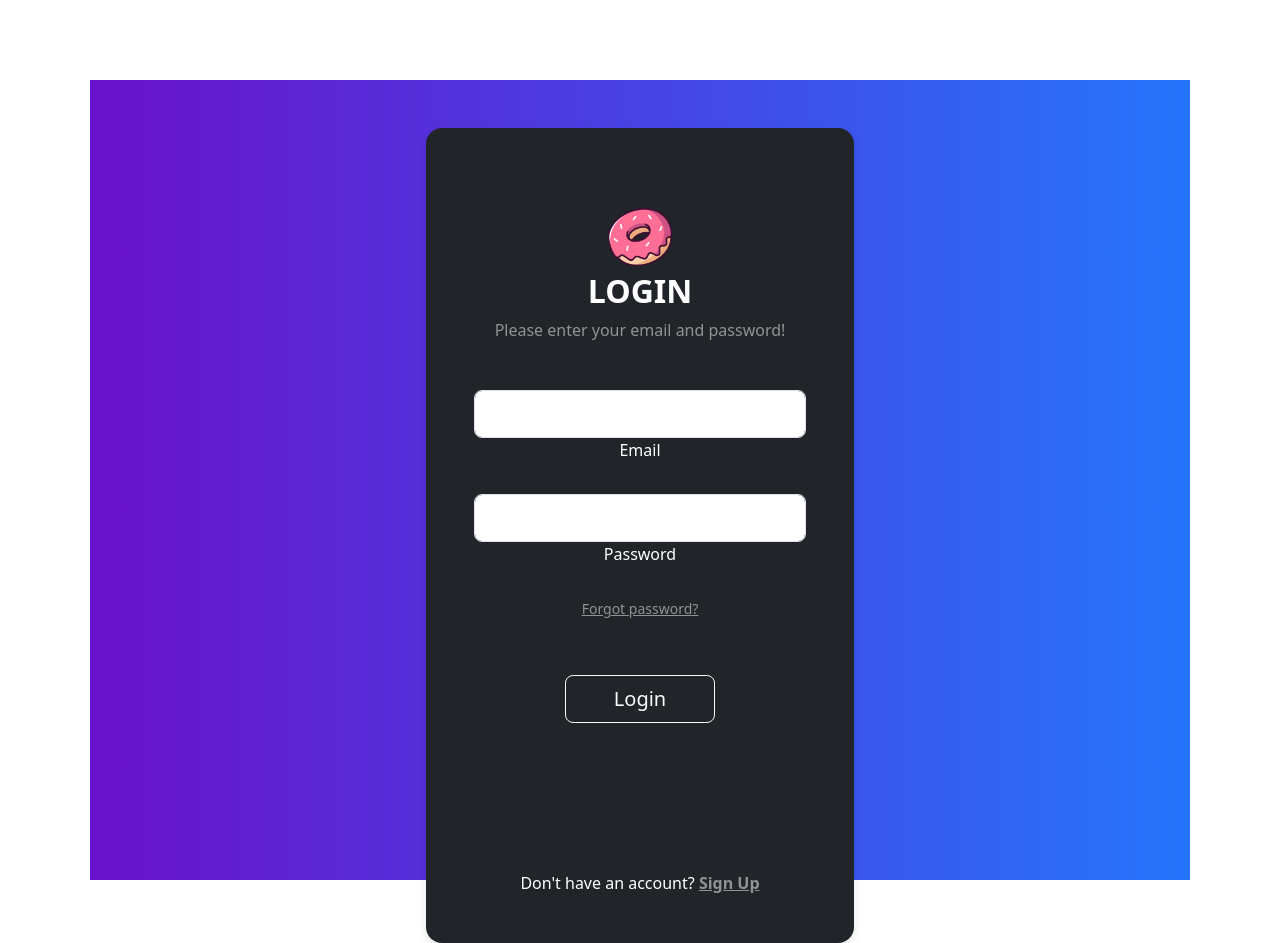
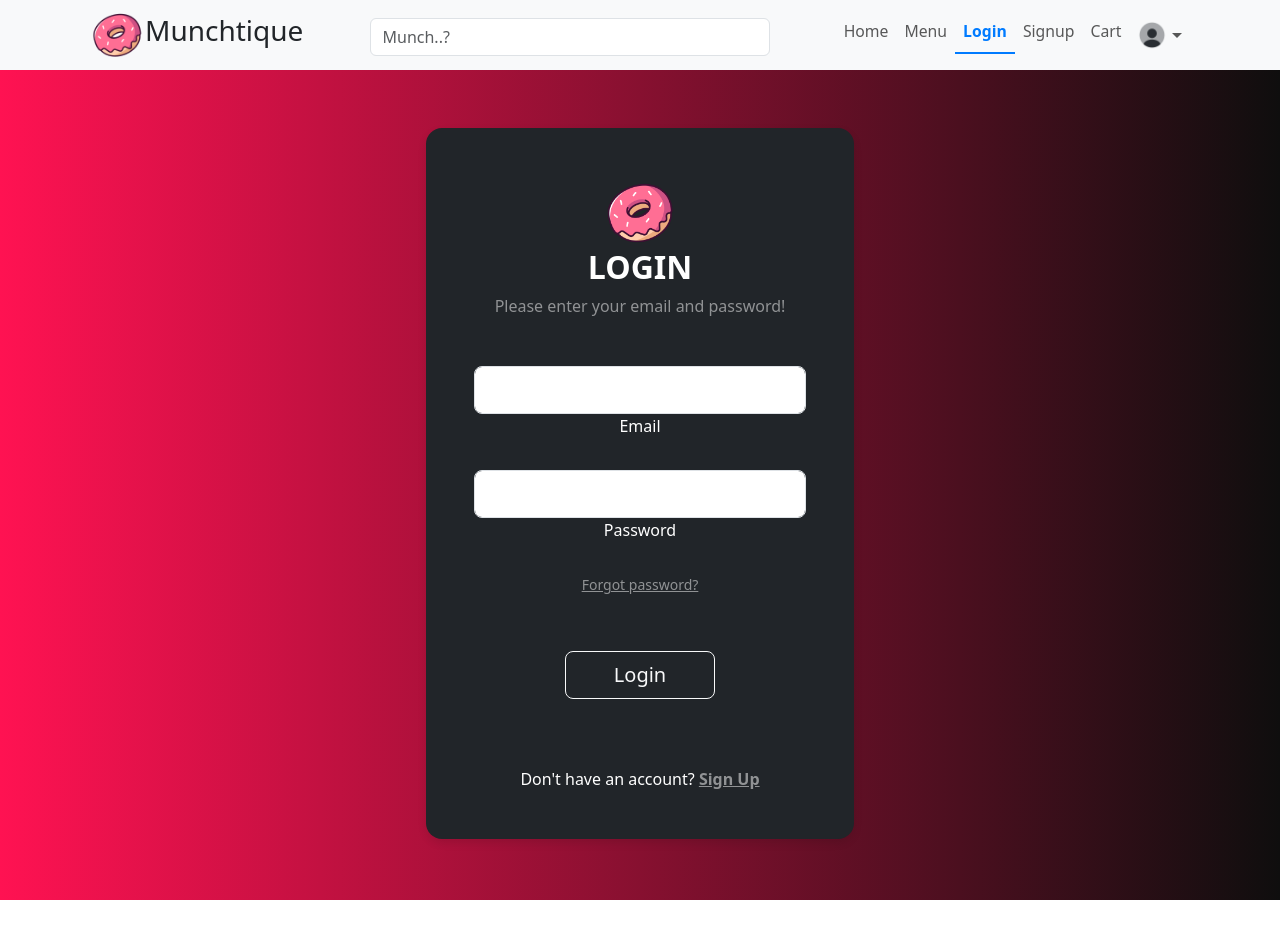
Before and after one commit to Blaxor44/Munchtique-Frontend, a Vue app: page /login in a window 1280 px wide. After the commit the page ends 900 px from the top, so only its background shows below. Built offline with nearby package versions, Linux system fonts and the light colour scheme.

Commit message:
minor modifications

```diff
--- a/src/App.vue
+++ b/src/App.vue
@@ -6,21 +6,31 @@ import MunchButton from '@/components/MunchButton.vue';
 export default {
   name: 'App',
   components: {
-    Navbar, SideContent, MunchButton
+    Navbar,
+    SideContent,
+    MunchButton
   },
 };
 </script>
 
+
 <template>
-  <Navbar />
-  <div id="nav" class="nav-links">
-  </div>
-  <div class="container main-content">
-    <router-view></router-view>
+  <div class="app-background">
+    <Navbar />
+    <div id="nav" class="nav-links"></div>
+    <div class="container main-content">
+      <router-view></router-view>
+    </div>
   </div>
 </template>
 
+
 <style>
+.app-background {
+  min-height: 100vh;
+  background: linear-gradient(90deg, #ff1252, #0f0e0e);
+}
+
 .nav-links {
   display: none;
   /* Assuming these links are part of the Navbar and not needed separately */
--- a/src/components/MunchButton.vue
+++ b/src/components/MunchButton.vue
@@ -29,7 +29,9 @@ export default {
 };
 </script>
 
+
 <template>
+  <div class="wrapper">
     <div class="menu" ref="menu">
       <div class="toggle" ref="toggle" @click="toggleMenu">
         <img src="/src/components/icons/scooter.png" />
@@ -40,7 +42,10 @@ export default {
         </router-link>
       </li>
     </div>
+  </div>
 </template>
+
+
 
 <style scoped>
 * {
@@ -49,12 +54,11 @@ export default {
   box-sizing: border-box;
 }
 
-body {
+.wrapper {
   display: flex;
   justify-content: center;
   align-items: center;
   min-height: 100vh;
-  background: linear-gradient(90deg, #ff1252, #0f0e0e);
 }
 
 .menu {
--- a/src/components/Navbar.vue
+++ b/src/components/Navbar.vue
@@ -1,5 +1,5 @@
 <script>
-import { useStore } from 'vuex'; // Import useStore hook to access the Vuex store
+import { useStore } from 'vuex';
 import items from '@/data/food.json';
 
 export default {
@@ -7,109 +7,98 @@ export default {
   data() {
     return {
       searchQuery: '',
-      allItems: items, // Assign the imported JSON data to allItems
-      filteredItems: [], // Initialize filteredItems as empty array
-      showItems: false // Flag to control visibility of items
+      allItems: items,
+      filteredItems: [],
+      showItems: false
     };
   },
   methods: {
     handleLogout() {
-      // Dispatch the logout action
       this.$store.dispatch('logout');
     },
     navigateToCategory(category) {
-      // Capitalize the first letter and convert the rest to lowercase
       const formattedCategory = category.charAt(0).toUpperCase() + category.slice(1).toLowerCase();
-
-      // Navigate to the corresponding category page using Vue Router
       this.$router.push({ name: 'Menu', params: { category: formattedCategory } });
-    },
+      this.searchQuery = '';
+    }
   },
   computed: {
     shouldShowNavbar() {
-      const excludedRoutes = ['/login', '/signup'];
+      const excludedRoutes = [];
       const currentPath = this.$route.path;
       return !excludedRoutes.includes(currentPath);
     }
   },
   watch: {
     searchQuery() {
-      // Filter items based on the search query
+      const query = this.searchQuery.toLowerCase();
       this.filteredItems = this.allItems.filter(item =>
-        item.name.toLowerCase().startsWith(this.searchQuery.toLowerCase())
+        item.name.toLowerCase().includes(query) || item.type.toLowerCase().includes(query)
       );
-
-      // Toggle the visibility of items based on the search query
       this.showItems = this.searchQuery !== '';
     }
   }
 };
 </script>
 
+
+
 <template>
   <nav v-if="shouldShowNavbar" class="navbar navbar-expand-lg navbar-light bg-light fixed-top" style="height: 70px">
     <div class="container">
-      <router-link to="/">
+      <router-link to="/" class="logo-link">
         <img src="\src\components\icons\donut2.png" alt="Logo" class="h-12" width="55" height="55" />
       </router-link>
-      <span> Munchtique</span>
+      <span>
+        <h3>Munchtique</h3>
+      </span>
       <button class="navbar-toggler" type="button" data-bs-toggle="collapse" data-bs-target="#navbarSupportedContent"
         aria-controls="navbarSupportedContent" aria-expanded="false" aria-label="Toggle navigation">
         <span class="navbar-toggler-icon"></span>
       </button>
       <div class="container">
-        <!-- Search form -->
-        <form class="input-group mx-auto mb-3" style="width: 400px">
+        <form class="input-group mx-auto mb-3" style="width: 400px; margin-top: 20px;">
           <input type="search" class="form-control" placeholder="Munch..?" aria-label="Search" v-model="searchQuery" />
-          <button class="btn btn-outline-primary" type="button" data-mdb-ripple-color="dark"
-            style="padding: 0.45rem 1.5rem 0.35rem">
-            Search
-          </button>
         </form>
-        <!-- List of items -->
-        <ul class="list-group mx-auto" v-if="searchQuery !== ''">
+        <ul class="list-group mx-auto position-absolute karte" v-if="searchQuery !== ''">
           <li v-for="(item, index) in filteredItems" :key="index" class="list-group-item list-group-item-action"
             @click="navigateToCategory(item.type)">
-            <div class="d-flex justify-content-between align-items-center">
-              <div>
-                <img v-if="item.image" :src="item.image" alt="Food Image" class="img-fluid" style="max-height: 50px;" />
-                <span class="ms-2">{{ item.name }}</span>
-              </div>
-              <span>{{ item.price }}€</span>
+            <div class="d-flex align-items-center list-item-content">
+              <img v-if="item.image" :src="item.image" alt="Food Image" class="item-image" />
+              <span class="item-name ms-2">{{ item.name }}</span>
+              <span class="item-price ms-auto">{{ item.price }}€</span>
             </div>
           </li>
         </ul>
       </div>
       <div class="collapse navbar-collapse" id="navbarSupportedContent">
-
         <ul class="navbar-nav ms-auto mb-2 mb-lg-0" style="font-size: 18px">
-
           <li class="nav-item">
-            <router-link class="nav-link active d-flex flex-column text-center" aria-current="page" to="/">
+            <router-link class="nav-link exact-active d-flex flex-column text-center" to="/">
               <i class="fas fa-home fa-lg"></i>
               <span class="small">Home</span>
             </router-link>
           </li>
           <li class="nav-item">
-            <router-link class="nav-link d-flex flex-column text-center" aria-current="page" to="/menu">
+            <router-link class="nav-link exact-active d-flex flex-column text-center" to="/menu">
               <i class="fas fa-user-friends fa-lg"></i>
               <span class="small">Menu</span>
             </router-link>
           </li>
           <li class="nav-item">
-            <router-link class="nav-link d-flex flex-column text-center" aria-current="page" to="/login">
+            <router-link class="nav-link exact-active d-flex flex-column text-center" to="/login">
               <i class="fas fa-briefcase fa-lg"></i>
               <span class="small">Login</span>
             </router-link>
           </li>
           <li class="nav-item">
-            <router-link class="nav-link d-flex flex-column text-center" aria-current="page" to="/signup">
+            <router-link class="nav-link exact-active d-flex flex-column text-center" to="/signup">
               <i class="fas fa-comment-dots fa-lg"></i>
               <span class="small">Signup</span>
             </router-link>
           </li>
           <li class="nav-item">
-            <router-link class="nav-link d-flex flex-column text-center" aria-current="page" to="/cart">
+            <router-link class="nav-link exact-active d-flex flex-column text-center" to="/cart">
               <i class="fas fa-bell fa-lg"></i>
               <span class="small">Cart</span>
             </router-link>
@@ -127,22 +116,21 @@ export default {
                 <button @click="handleLogout" class="dropdown-item">Logout</button>
               </li>
             </ul>
-
           </li>
         </ul>
       </div>
-
     </div>
   </nav>
 </template>
+
+
 
 <style>
 .navbar-fixed-top {
   position: fixed;
   top: 0;
   width: 100%;
-  background-color: #1a1a1a;
-  padding: 1rem 0;
+  background-color: white;
   z-index: 1000;
 }
 
@@ -155,13 +143,42 @@ export default {
 .list-group-item {
   cursor: pointer;
   border: none;
+  display: flex;
+  align-items: center;
+  padding: 10px;
 }
 
 .list-group-item:hover {
   background-color: #f8f9fa;
 }
 
-.list-group-item img {
+.item-image {
+  width: 50px;
+  height: 50px;
   border-radius: 50%;
+  object-fit: cover;
+}
+
+.item-name {
+  flex-grow: 1;
+  margin-left: 10px;
+}
+
+.item-price {
+  white-space: nowrap;
+}
+
+.karte {
+  top: 100%;
+  left: 46.8%;
+  transform: translateX(-50%);
+  z-index: 1000;
+  border: 2px solid #343a40;
+}
+
+.navbar .router-link-exact-active:not(.logo-link) {
+  font-weight: bold;
+  color: #007bff;
+  border-bottom: 2px solid #007bff;
 }
 </style>
--- a/src/views/Login.vue
+++ b/src/views/Login.vue
@@ -49,7 +49,6 @@ export default {
         <div class="col-12 col-md-8 col-lg-6 col-xl-5">
           <div class="card bg-dark text-white" style="border-radius: 1rem;">
             <div class="card-body p-5 text-center">
-              <div class="mb-md-5 mt-md-4 pb-5">
               <p class="navbar-brand" href="#">
                 <img src="/src/components/icons/donut2.png" alt="Logo" class="h-12" width="75" height="75" />
               </p>
@@ -84,10 +83,8 @@ export default {
                   <i class="fab fa-google fa-lg"></i>
                 </a>
               </div>
-              </div>
 
-              <div>
-                <p class="mb-0">
+              <p class="mb-0 mt-3">
                 Don't have an account?
                 <router-link to="/signup" class="text-white-50 fw-bold">Sign Up</router-link>
               </p>
@@ -96,12 +93,7 @@ export default {
         </div>
       </div>
     </div>
-    </div>
   </section>
 </template>
 
-<style scoped>
-.gradient-custom {
-  background: linear-gradient(to right, rgba(106, 17, 203, 1), rgba(37, 117, 252, 1));
-}
-</style>
+<style></style>
--- a/src/views/Menu.vue
+++ b/src/views/Menu.vue
@@ -6,7 +6,8 @@ export default {
   data() {
     return {
       items: [],
-      categories: ['All', 'Burger', 'Pizza', 'Wrap', 'Hotdog', 'French Fries', 'Meat', 'Sushi', 'Fruit', 'Drink', 'Dessert']
+      categories: ['All', 'Burger', 'Pizza', 'Wrap', 'Hotdog', 'French Fries', 'Meat', 'Sushi', 'Fruit', 'Drink', 'Dessert'],
+      isTransitioning: false
     };
   },
   computed: {
@@ -35,14 +36,24 @@ export default {
         .catch(error => {
           console.error('Error fetching data:', error);
         });
+    },
+    addToCart(item) {
+      this.$store.dispatch('addToCart', item);
+      alert(`Added ${item.name} to cart!`);
+    },
+    handleCategoryChange() {
+      this.isTransitioning = true;
+      setTimeout(() => {
+        this.isTransitioning = false;
+      }, 500); // Duration should match the transition duration in CSS
     }
   },
   watch: {
-    // Watch for changes in the route and refetch items if necessary
-    '$route.params.category': 'fetchItems'
+    '$route.params.category': 'handleCategoryChange'
   }
 };
 </script>
+
 
 <template>
   <div class="container">
@@ -52,7 +63,7 @@ export default {
         {{ category }}
       </router-link>
     </div>
-    <div class="row justify-content-center">
+    <div :class="['row', 'justify-content-center', { 'transitioning': isTransitioning }]">
       <div v-for="(item, index) in filteredItems" :key="index" class="col-lg-4 col-md-6 mb-4">
         <div class="card h-100 text-center">
           <img v-if="item.image" :src="item.image" class="card-img-top img-fluid" alt="Food Image">
@@ -82,10 +93,6 @@ export default {
     </div>
   </div>
 </template>
-
-
-
-
 
 
 
@@ -158,4 +165,15 @@ export default {
   margin-right: 5px;
   /* Add some space between the icon and the text */
 }
+
+/* Transition effect for items */
+.transitioning {
+  opacity: 0;
+  transform: scale(0.95);
+  transition: opacity 0.5s, transform 0.5s;
+}
+
+.row {
+  transition: opacity 0.5s, transform 0.5s;
+}
 </style>
--- a/src/views/Signup.vue
+++ b/src/views/Signup.vue
@@ -75,15 +75,4 @@ export default {
   </section>
 </template>
 
-<style>
-.gradient-custom {
-  /* fallback for old browsers */
-  background: #6a11cb;
-
-  /* Chrome 10-25, Safari 5.1-6 */
-  background: -webkit-linear-gradient(to right, rgba(106, 17, 203, 1), rgba(37, 117, 252, 1));
-
-  /* W3C, IE 10+/ Edge, Firefox 16+, Chrome 26+, Opera 12+, Safari 7+ */
-  background: linear-gradient(to right, rgba(106, 17, 203, 1), rgba(37, 117, 252, 1))
-}
-</style>
+<style></style>
```
Also changed, not shown: src/components/SideContent.vue (+8 -8 lines), src/views/Home.vue (+30 -6 lines). Lines whose indentation alone changed are shown as unchanged.
